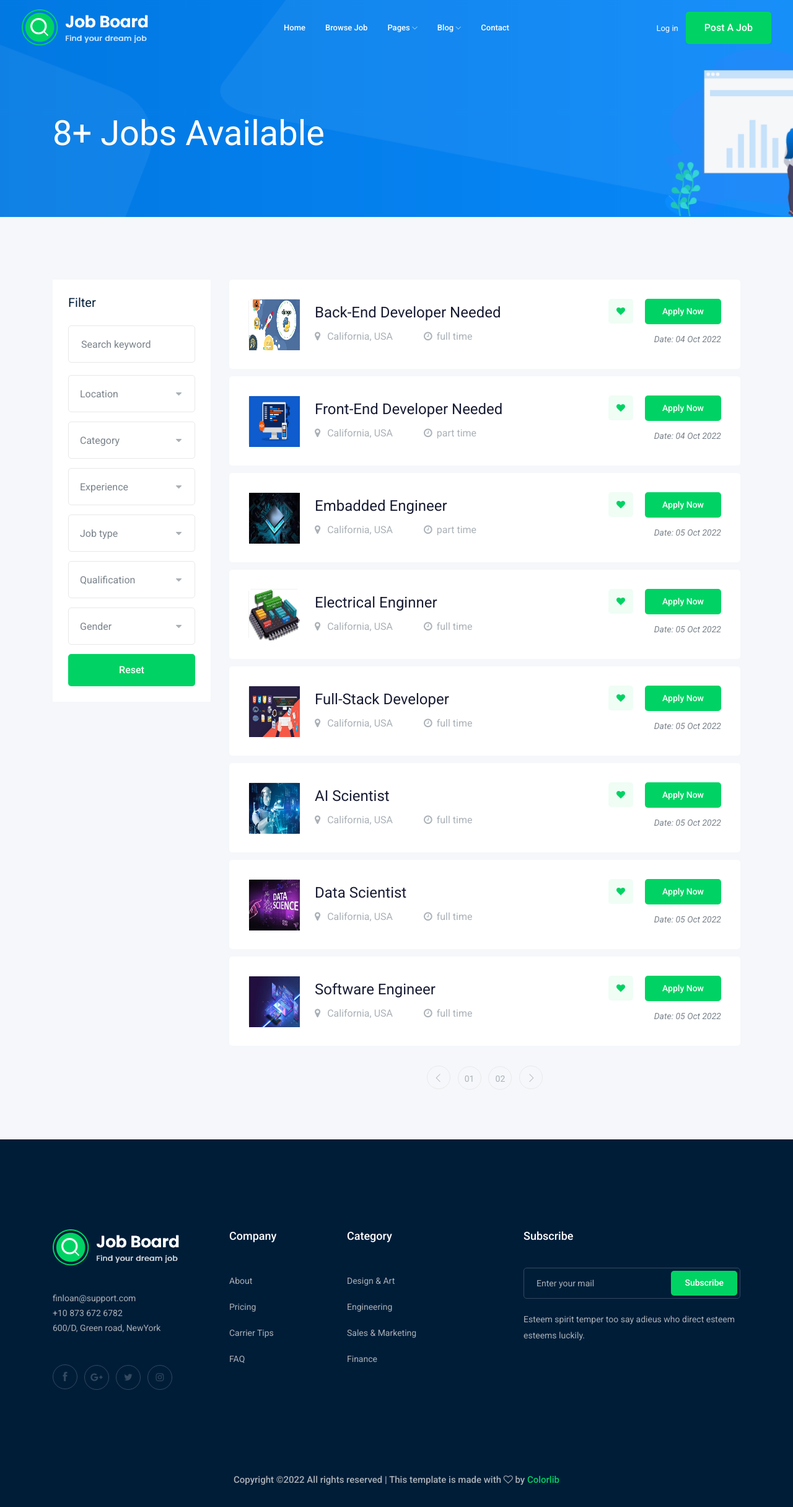
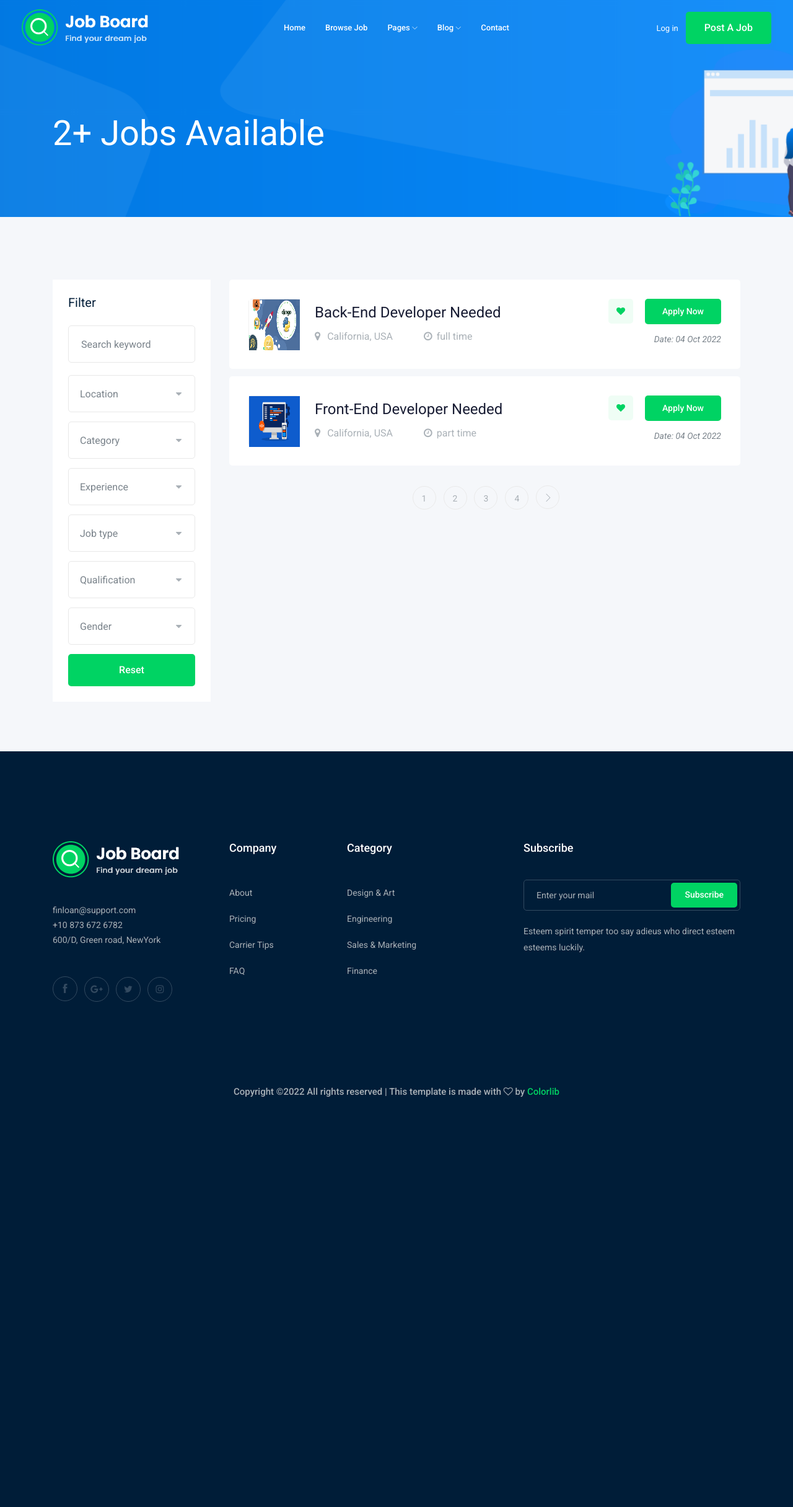
Before and after one commit to mohammdhawa/Job-Board-Django, a Django app: page /job/ in a window 1280 px wide. Shown: the whole page at 62% size. After the commit the page ends 1770 px from the top, so only its background shows below. Run offline with Django 4.2, Linux system fonts and the light colour scheme; data comes from the database, SQL or seed files in the repository; both versions use the stored data as it was after the commit; some libraries are stand-ins or nearby versions.

Commit message:
Editting pagination

```diff
--- a/job/templates/job/job_list.html
+++ b/job/templates/job/job_list.html
@@ -136,26 +136,35 @@
             {% endfor %}
 
           </div>
+
+          {% if jobs.has_other_pages %}
           <div class="row">
             <div class="col-lg-12">
               <div class="pagination_wrap">
                 <ul>
                   <li>
-                    <a href="#"> <i class="ti-angle-left"></i> </a>
+                    {% if jobs.has_previous %}
+                    <a href="?page={{ jobs.previous_page_number }}"> <i class="ti-angle-left"></i></a>
+                    {% endif %}
                   </li>
                   <li>
-                    <a href="#"><span>01</span></a>
+
+                    {% for i in jobs.paginator.page_range %}
+                    <a href="?page={{i}}"><span>{{i}}</span></a>
+                    {% endfor %}
+
                   </li>
                   <li>
-                    <a href="#"><span>02</span></a>
-                  </li>
-                  <li>
-                    <a href="#"> <i class="ti-angle-right"></i> </a>
+                    {% if jobs.has_next %}
+                    <a href="?page={{ jobs.next_page_number }}"> <i class="ti-angle-right"></i> </a>
+                    {% endif %}
                   </li>
                 </ul>
               </div>
             </div>
           </div>
+          {% endif %}
+
         </div>
       </div>
     </div>
--- a/job/views.py
+++ b/job/views.py
@@ -1,11 +1,15 @@
 from django.shortcuts import render
 from .models import Job
+from django.core.paginator import Paginator
 
 # Create your views here.
 def job_list(request):
     jobs = Job.objects.all()
+    paginator = Paginator(jobs, 2)
+    page_number = request.GET.get('page')
+    page_obj = paginator.get_page(page_number)
 
-    context = {'jobs': jobs}
+    context = {'jobs': page_obj}
     return render(request, 'job/job_list.html', context)
 
 
```
Also changed, not shown: db.sqlite3, media/jobs/None.jpeg (added), media/jobs/None.jpg (added), media/jobs/None_329wjFB.jpg (added), media/jobs/None_ERtksLC.jpg (added), media/jobs/None_K3T9iRi.jpg (added), media/jobs/None_Mw9qdx9.jpg (added).
